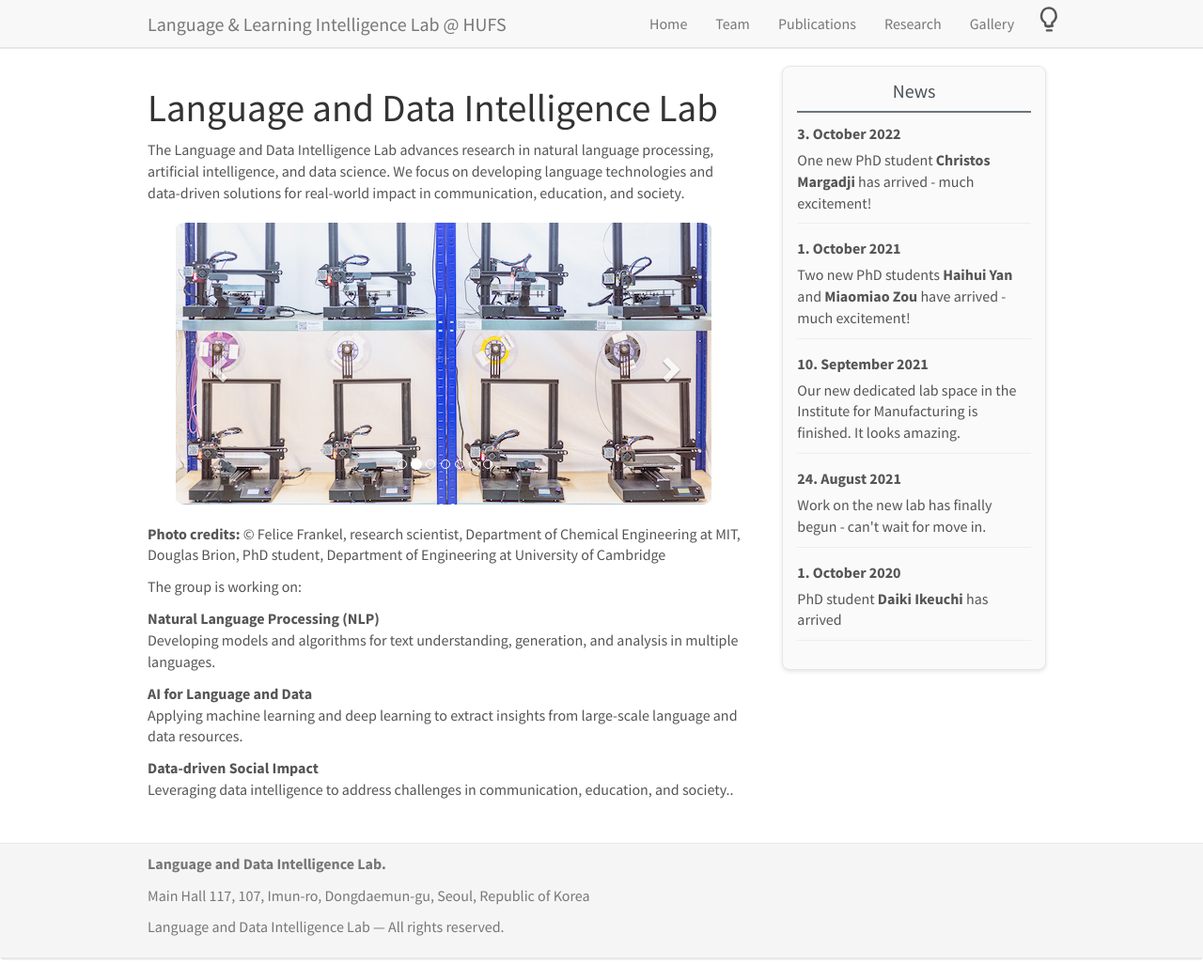
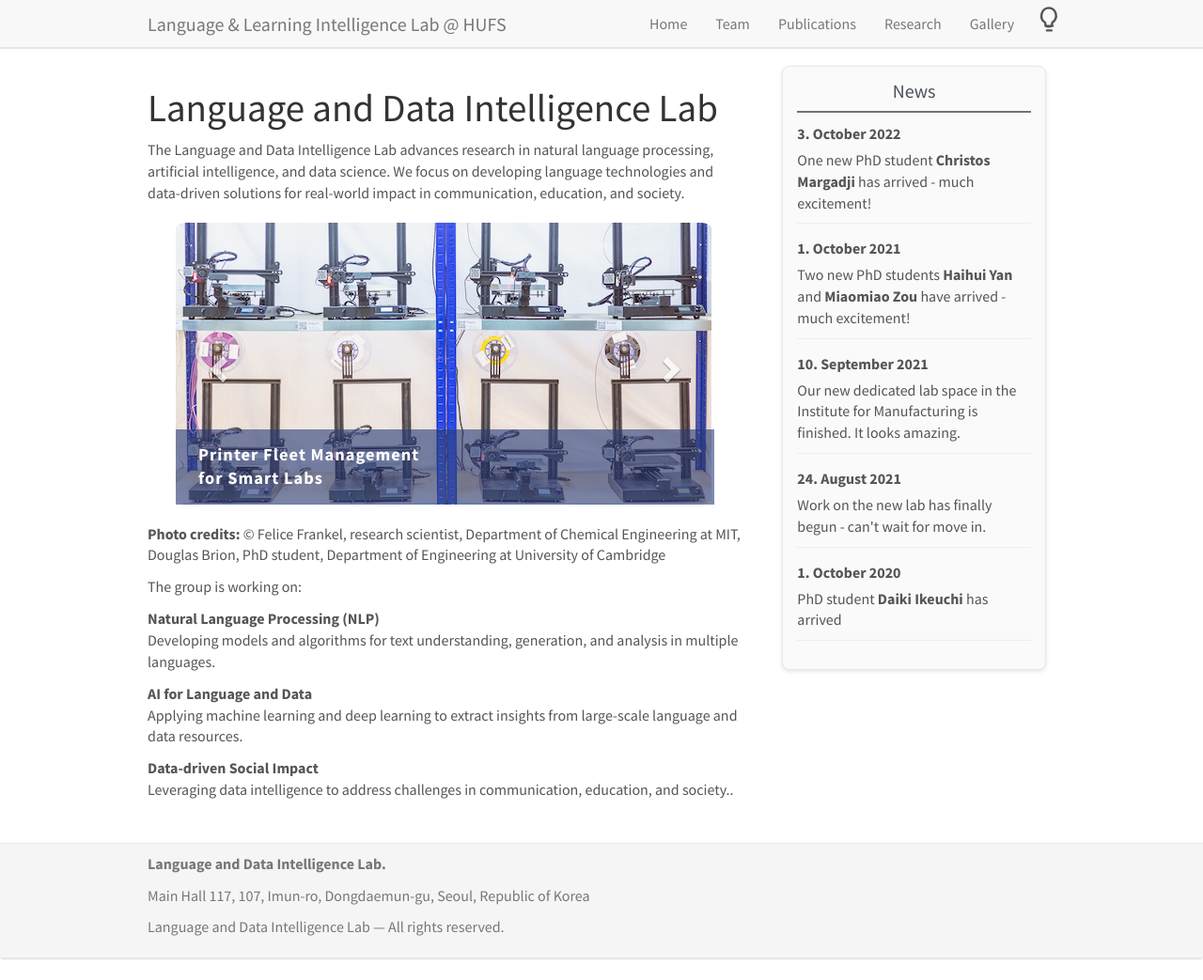
Before and after one commit to high-intelligence/high-intelligence.github.io, a Jekyll site: the page built from _pages/home.md, in a window 1280 px wide and 1043 px high. Shown: the whole window at 94% size. Built offline with Jekyll 4.4.1, drawn with Linux system fonts in a browser that asks for light colours; nearby versions of some CDN libraries.

Commit message:
Image header

```diff
--- a/_pages/home.md
+++ b/_pages/home.md
@@ -11,27 +11,33 @@ The Language and Data Intelligence Lab advances research in natural language pro
 
 <div markdown="0" id="carousel" class="carousel slide" data-ride="carousel" data-interval="5000" data-pause="hover" >
     <!-- Menu -->
-    <ol class="carousel-indicators">
-        <li data-target="#carousel" data-slide-to="0" class="active"></li>
-        <li data-target="#carousel" data-slide-to="1"></li>
-        <li data-target="#carousel" data-slide-to="2"></li>
-        <li data-target="#carousel" data-slide-to="3"></li>
-        <li data-target="#carousel" data-slide-to="4"></li>
-        <li data-target="#carousel" data-slide-to="5"></li>
-        <li data-target="#carousel" data-slide-to="6"></li>
-    </ol>
 
     <!-- Items -->
     <div class="carousel-inner" markdown="0">
 
         <div class="item active">
             <img src="{{ site.url }}{{ site.baseurl }}/images/slider7001400/materials.jpg" alt="Slide 1" />
+              <div style="position:absolute;left:0;bottom:0;width:100%;height:80px;background:rgba(40,60,120,0.60);display:flex;align-items:center;">
+                <span style="color:#fff;font-size:1.15em;font-weight:600;padding-left:24px;letter-spacing:1px;line-height:1.35;">
+                  Materials Science &<br>Advanced Engineering
+                </span>
+              </div>
         </div>
         <div class="item">
             <img src="{{ site.url }}{{ site.baseurl }}/images/slider7001400/printer-fleet.jpg" alt="Slide 2" />
+              <div style="position:absolute;left:0;bottom:0;width:100%;height:80px;background:rgba(40,60,120,0.60);display:flex;align-items:center;">
+                <span style="color:#fff;font-size:1.15em;font-weight:600;padding-left:24px;letter-spacing:1px;line-height:1.35;">
+                  Printer Fleet Management<br>for Smart Labs
+                </span>
+              </div>
         </div>
         <div class="item">
             <img src="{{ site.url }}{{ site.baseurl }}/images/slider7001400/diw.jpg" alt="Slide 3" />
+              <div style="position:absolute;left:0;bottom:0;width:100%;height:80px;background:rgba(40,60,120,0.60);display:flex;align-items:center;">
+                <span style="color:#fff;font-size:1.15em;font-weight:600;padding-left:24px;letter-spacing:1px;line-height:1.35;">
+                  Direct Ink Writing<br>Innovative Fabrication
+                </span>
+              </div>
         </div>
         <!-- Copy more of these for more images....  -->
     </div>
```
